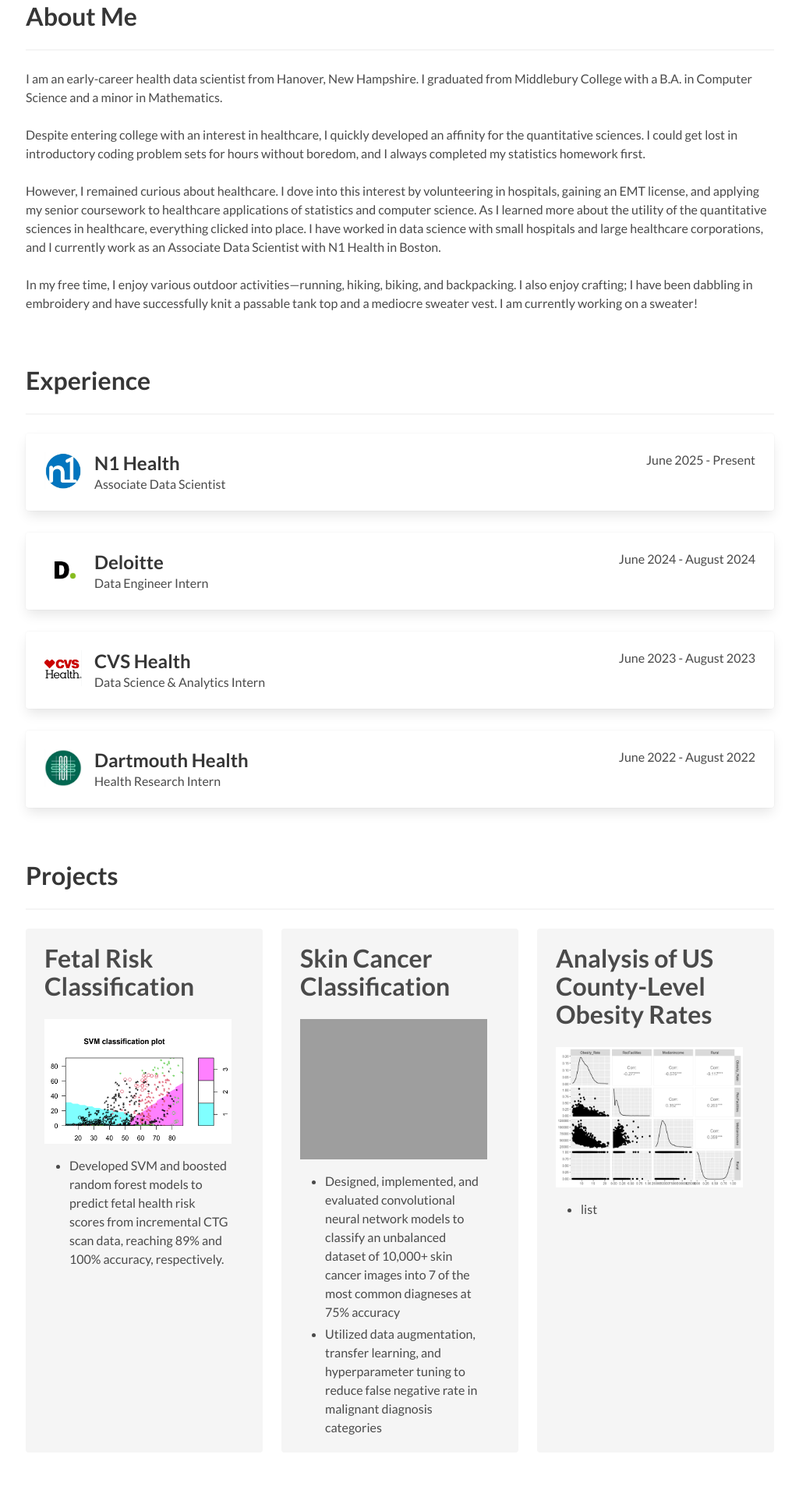
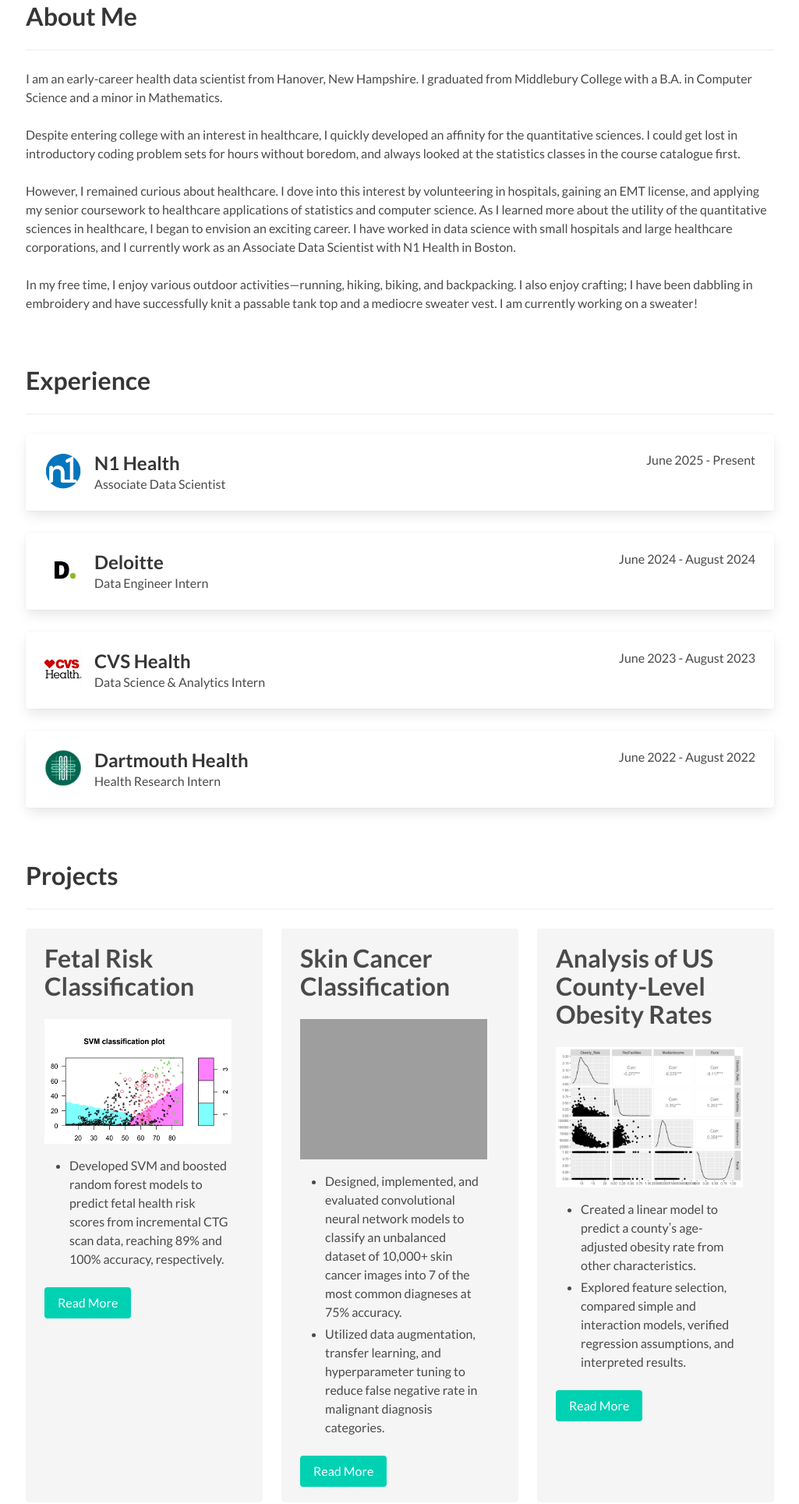
Before and after one commit to leftmire/leftmire.github.io, a plain HTML site: page docs/index.html in a window 1280 px wide. Shown: the part 602-2531 px from the top of the page at 78% size, without its empty margins (127-1152 px from the left). Drawn offline with Linux system fonts and the light colour scheme; grey boxes are pictures that could not be loaded.

Commit message:
Third project description, Link Buttons

```diff
--- a/docs/index.html
+++ b/docs/index.html
@@ -46,10 +46,10 @@
       <p>I am an early-career health data scientist from Hanover, New Hampshire. I graduated from Middlebury College with a B.A. in Computer Science and a minor in Mathematics. </p>
       &nbsp;
       <p>Despite entering college with an interest in healthcare, I quickly developed an affinity for the quantitative sciences. I could get lost in introductory coding problem sets
-        for hours without boredom, and I always completed my statistics homework first. </p>
+        for hours without boredom, and always looked at the statistics classes in the course catalogue first. </p>
         &nbsp;
       <p> However, I remained curious about healthcare. I dove into this interest by volunteering in hospitals, gaining an EMT license, and applying my senior coursework to
-        healthcare applications of statistics and computer science. As I learned more about the utility of the quantitative sciences in healthcare, everything clicked into place.
+        healthcare applications of statistics and computer science. As I learned more about the utility of the quantitative sciences in healthcare, I began to envision an exciting career.
         I have worked in data science with small hospitals and large healthcare corporations, and I currently work as an Associate Data Scientist with N1 Health in Boston.   </p>
          &nbsp;
       <p>In my free time, I enjoy various outdoor activities—running, hiking, biking, and backpacking. I also enjoy crafting; I have been dabbling in embroidery and have
@@ -144,7 +144,7 @@
               <article class="tile is-child notification">
                 <p class="title">Fetal Risk Classification</p>
                 <figure class="image is-3by2">
-                  <a href="docs/FetalHealthClassification.pdf" target="_blank">
+
                   <img class="modal-trigger" data-target="project-1-modal" src="img/project-1-cover.png">
                 </a>
                 </figure>
@@ -154,6 +154,15 @@
                   <li>Developed SVM and boosted random forest models to predict fetal health risk scores from incremental CTG scan data, reaching 89% and 100% accuracy, respectively. </li>
                 </ul>
               </div>
+
+
+              <div class="buttons">
+                <a href="docs/FetalHealthClassification.pdf" target="_blank">
+                  <button class="button is-link">Read More</button>
+                </a>
+              </div>
+
+
             </article>
             </div>
 
@@ -161,16 +170,20 @@
               <article class="tile is-child notification">
                 <p class="title">Skin Cancer Classification</p>
                 <figure class="image is-4by3">
-                  <a href="docs/SkinCancer.pdf" target="_blank">
                   <img class="modal-trigger" data-target="project-2-modal" src="img/project-2-cover.png">
-                  </a>
                 </figure>
 
                 <div class="content">
                   <ul>
-                    <li>Designed, implemented, and evaluated convolutional neural network models to classify an unbalanced dataset of 10,000+ skin cancer images into 7 of the most common diagneses at 75% accuracy </li>
-                    <li>Utilized data augmentation, transfer learning, and hyperparameter tuning to reduce false negative rate in malignant diagnosis categories </li>
+                    <li>Designed, implemented, and evaluated convolutional neural network models to classify an unbalanced dataset of 10,000+ skin cancer images into 7 of the most common diagneses at 75% accuracy. </li>
+                    <li>Utilized data augmentation, transfer learning, and hyperparameter tuning to reduce false negative rate in malignant diagnosis categories. </li>
                   </ul>
+                </div>
+
+                <div class="buttons">
+                  <a href="docs/SkinCancer.pdf" target="_blank">
+                    <button class="button is-link">Read More</button>
+                  </a>
                 </div>
 
                 </article>
@@ -180,15 +193,22 @@
               <article class="tile is-child notification">
                 <p class="title">Analysis of US County-Level Obesity Rates</p>
                 <figure class="image is-4by3">
-                  <a href="docs/ObesityAnalysis.pdf" target="_blank">
+
                     <img class="modal-trigger" data-target="project-3-modal" src="img/project-3-cover.png">
-                  </a>
+
                 </figure>
 
                 <div class="content">
                   <ul>
-                    <li>list </li>
+                    <li> Created a linear model to predict a countyʼs age-adjusted obesity rate from other characteristics. </li>
+                    <li> Explored feature selection, compared simple and interaction models, verified regression assumptions, and interpreted results. </li>
                   </ul>
+                </div>
+
+                <div class="buttons">
+                  <a href="docs/ObesityAnalysis.pdf" target="_blank">
+                    <button class="button is-link">Read More</button>
+                  </a>
                 </div>
               </article>
             </div>
```
Also changed, not shown: src/src/styles.scss (line endings or trailing spaces).
